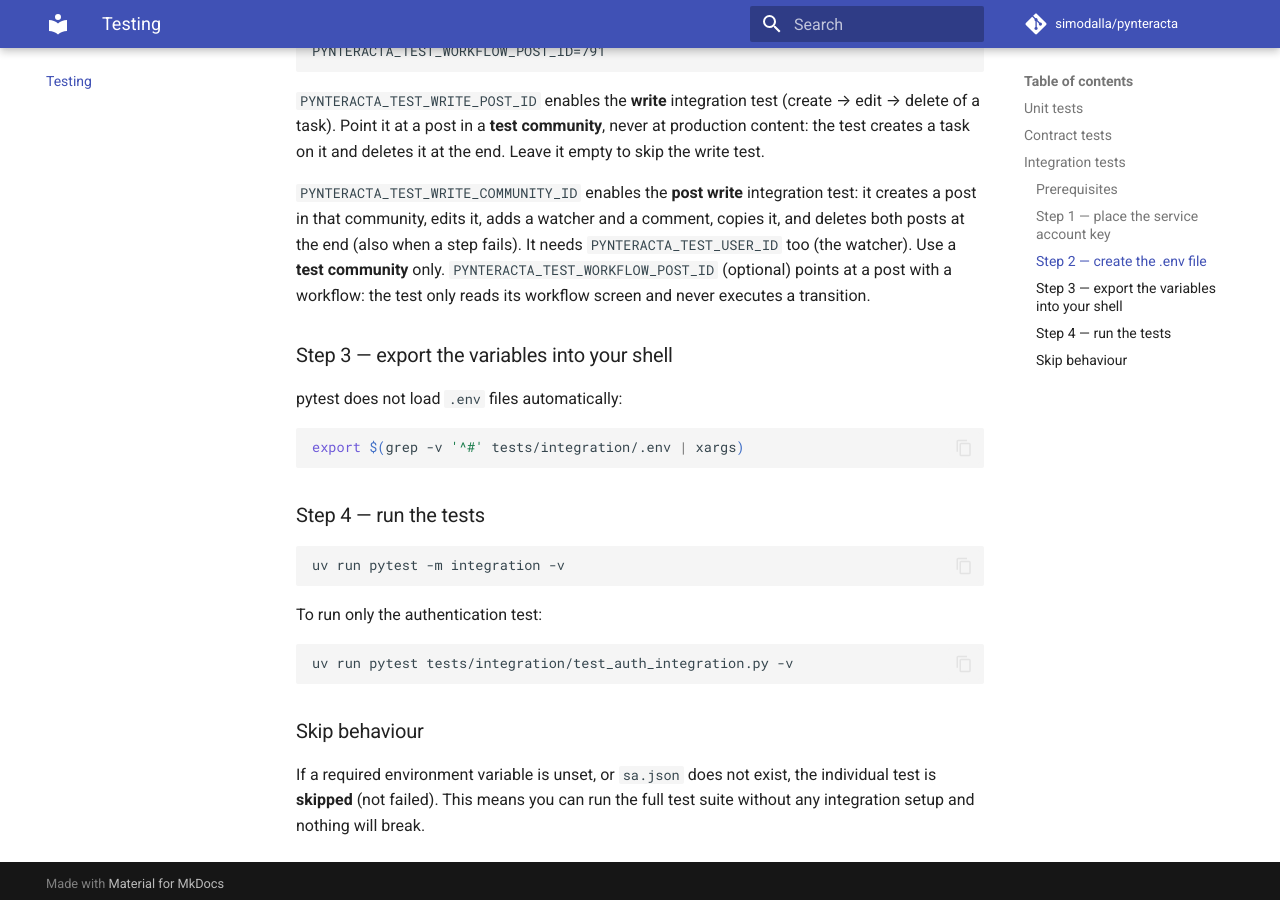
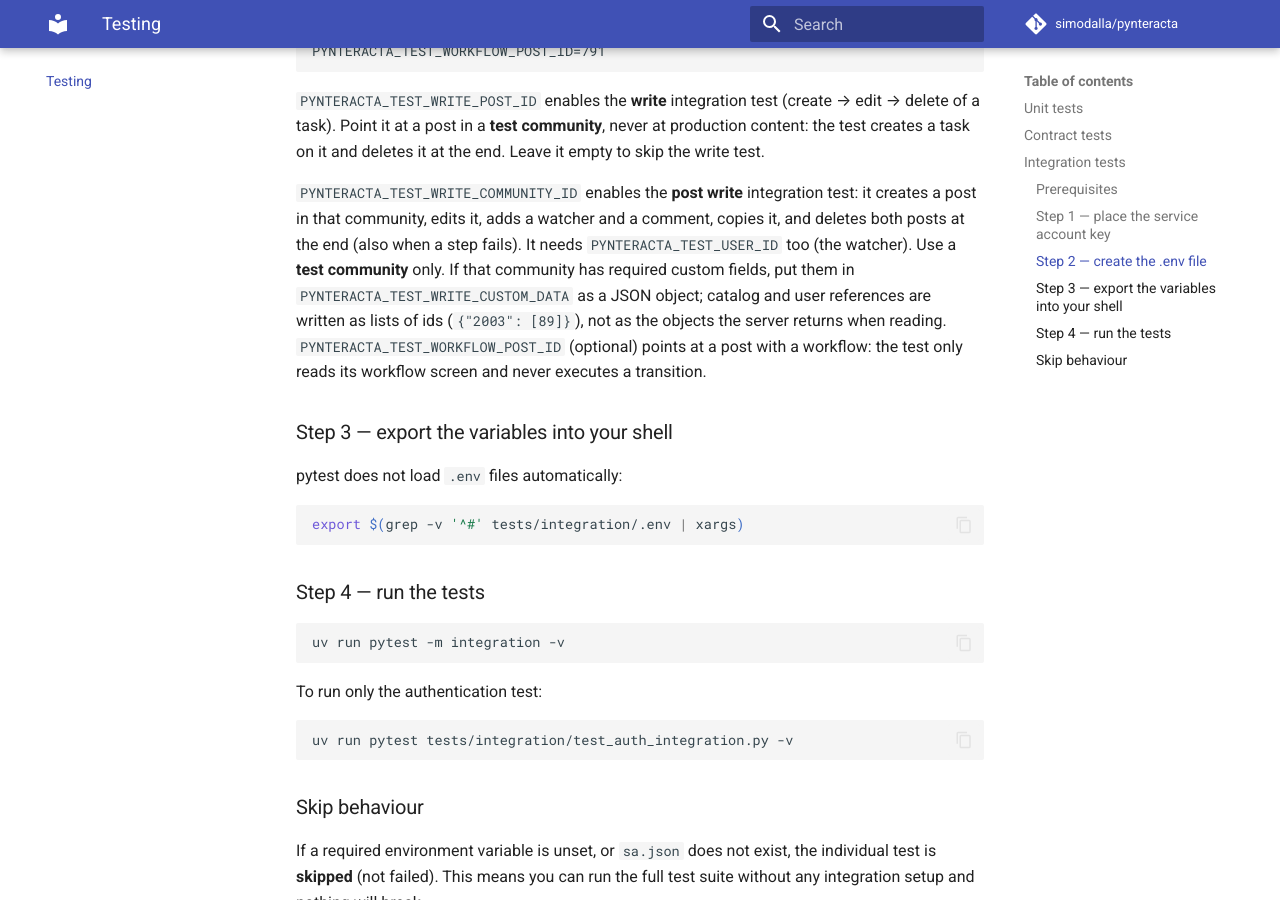
Before and after one commit to simodalla/pynteracta, an MkDocs documentation site: the page built from docs/testing.md, in a window 1280 px wide and 900 px high, scrolled down 1632 px. Built offline with MkDocs 1.6.1 and Material for MkDocs 9.7.7, drawn with Linux system fonts in a browser that asks for light colours; comment, search, counter and statistics services are not loaded.

Commit message:
test: campi custom obbligatori e dettaglio dell'errore nell'integration test dei post (03-T15)
La community di prova ha un campo custom obbligatorio (riferimento a catalogo): la variabile
opzionale PYNTERACTA_TEST_WRITE_CUSTOM_DATA passa i campi custom a create, come liste di id.
Se create fallisce, il test stampa il body della risposta.

Co-Authored-By: Claude Opus 5.5 <noreply@anthropic.com>
Claude-Session: https://claude.ai/code/session_015Lmg6AYXrA53ry8Lw6AM1a

```diff
--- a/docs/testing.md
+++ b/docs/testing.md
@@ -79,7 +79,10 @@ a task on it and deletes it at the end. Leave it empty to skip the write test.
 `PYNTERACTA_TEST_WRITE_COMMUNITY_ID` enables the **post write** integration test: it creates a post
 in that community, edits it, adds a watcher and a comment, copies it, and deletes both posts at the
 end (also when a step fails). It needs `PYNTERACTA_TEST_USER_ID` too (the watcher). Use a **test
-community** only. `PYNTERACTA_TEST_WORKFLOW_POST_ID` (optional) points at a post with a workflow:
+community** only. If that community has required custom fields, put them in
+`PYNTERACTA_TEST_WRITE_CUSTOM_DATA` as a JSON object; catalog and user references are written as
+lists of ids (`{"2003": [89]}`), not as the objects the server returns when reading.
+`PYNTERACTA_TEST_WORKFLOW_POST_ID` (optional) points at a post with a workflow:
 the test only reads its workflow screen and never executes a transition.
 
 ### Step 3 — export the variables into your shell
```
Also changed, not shown: 2 other files.
